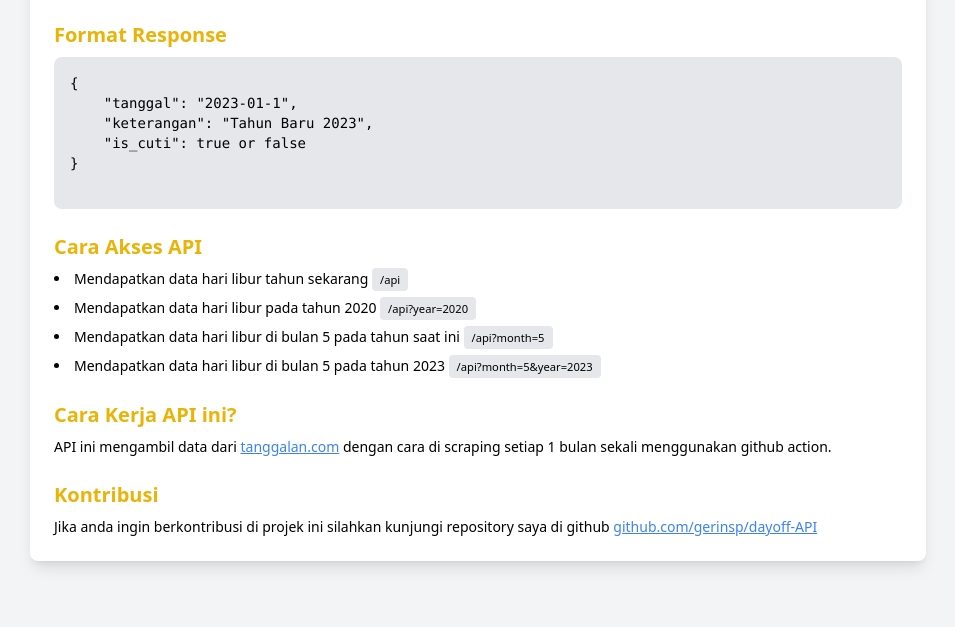
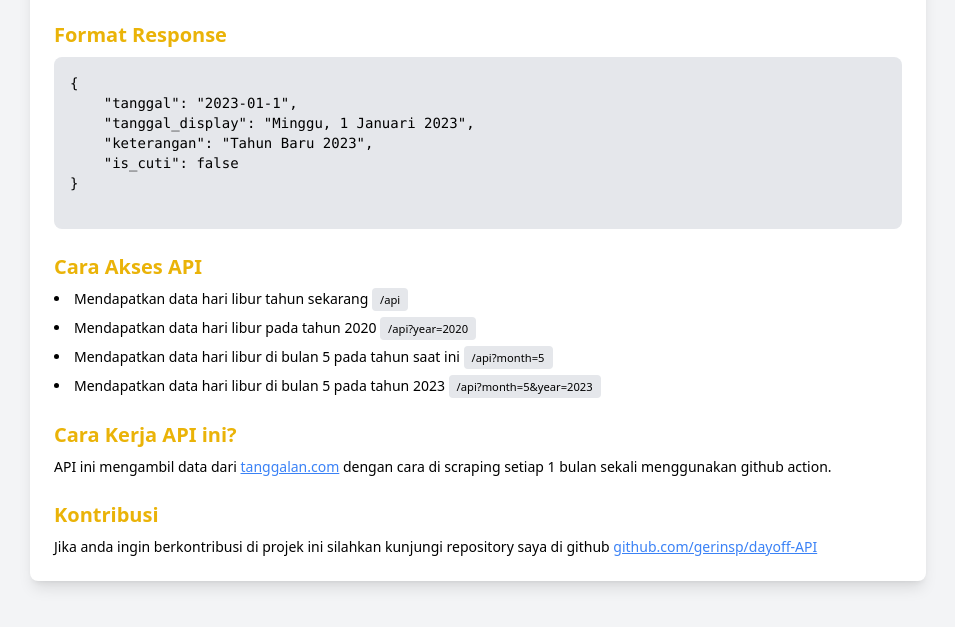
Before and after one commit to gerinsp/dayoff-API, a website: page public/index.html in a window 1280 px wide. Shown: the part 131-758 px from the top of the page, without its empty margins (162-1117 px from the left). Drawn offline with nearby package versions, Linux system fonts and the light colour scheme.

Commit message:
update public index

```diff
--- a/public/index.html
+++ b/public/index.html
@@ -18,8 +18,9 @@
     <pre class="bg-gray-200 p-4 rounded-lg mt-2 text-sm">
 {
     "tanggal": "2023-01-1",
+    "tanggal_display": "Minggu, 1 Januari 2023",
     "keterangan": "Tahun Baru 2023",
-    "is_cuti": true or false
+    "is_cuti": false
 }
             </pre>
   </div>
```
